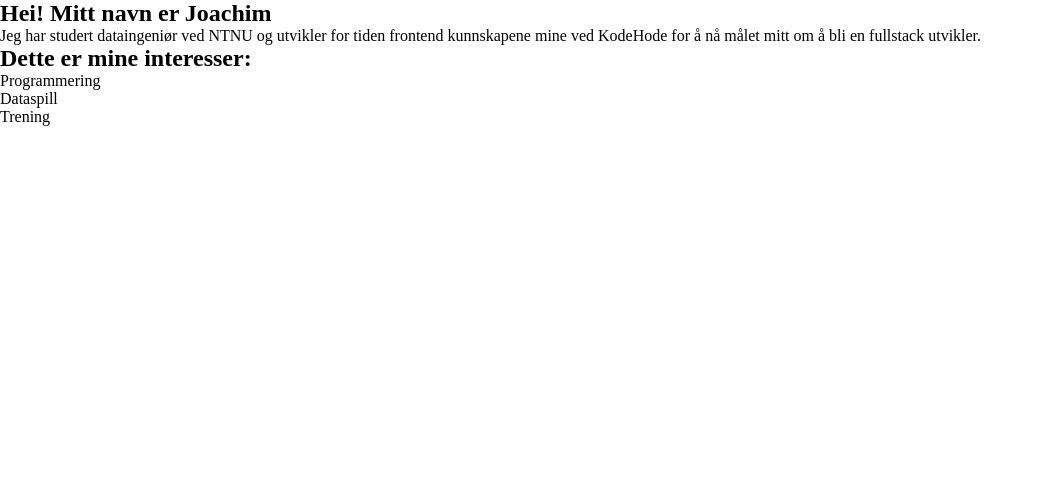
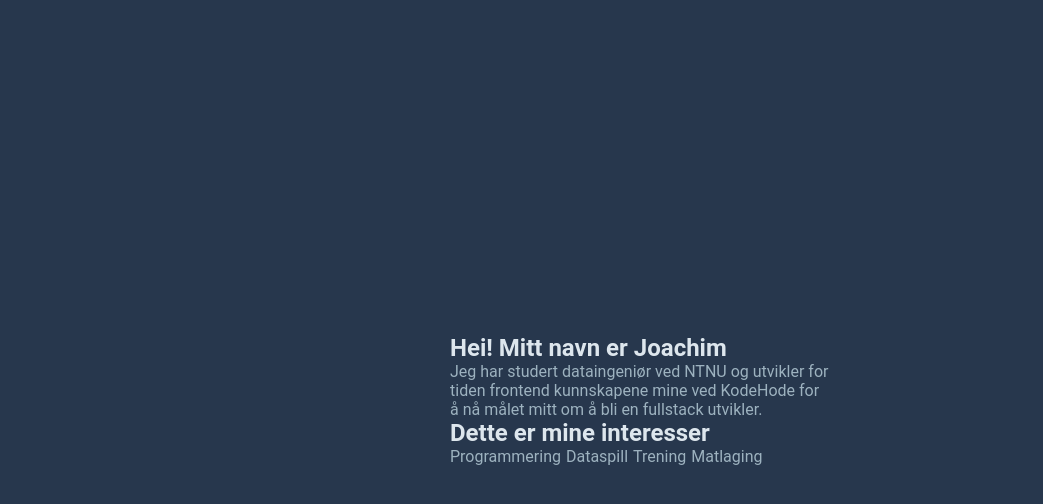
Before and after one commit to Jomerjom/Oppgave3_HTML_CSS_Intro_av_deg, a plain HTML site: page index.html in a window 1280 px wide. Shown: the whole page, without its empty margins (0-1043 px from the left). Drawn offline with Linux system fonts and the light colour scheme.

Commit message:
small adjustments in html and created styling

```diff
--- a/index.html
+++ b/index.html
@@ -9,20 +9,19 @@
 <body>
 <main>
     <section class="introduksjon">
-        <div>
+    <div>
         <h1>Hei! Mitt navn er Joachim</h1>
         <p>Jeg har studert dataingeniør ved NTNU og utvikler for tiden frontend kunnskapene mine ved KodeHode for å nå målet mitt om å bli en fullstack utvikler.</p>
     </div>
     </section>
     <section class="interesser">
     <div>
-        <h2> Dette er mine interesser:</h2>
+        <h2> Dette er mine interesser</h2>
         <ul>
-            <li>
-                <p>Programmering</p>
-                <p>Dataspill</p>
-                <p>Trening</p>
-            </li>
+            <li>Programmering</li>
+            <li>Dataspill</li>
+            <li>Trening</li>
+            <li>Matlaging</li>
         </ul>
     </div>
     </section>
--- a/style.css
+++ b/style.css
@@ -2,4 +2,51 @@
     margin: 0;
     padding: 0;
     box-sizing: border-box;
+    font-family: 'Roboto', sans-serif;
 }
+
+body {
+    background-color: #27374D
+}
+
+main {
+    display: flex;
+    flex-direction: column;
+    align-items: center;
+    justify-content: center;
+    height: 100vh;
+}
+
+.introduksjon {
+    width: 380px;
+}
+
+h1{
+    color: #DDE6ED;
+}
+
+p {
+    color: #9DB2BF;
+}
+
+
+.interesser {
+    width: 380px;
+}
+
+h2 {
+    color: #DDE6ED;
+}
+
+ul {
+    list-style: none;
+    display: flex;
+    flex-direction: row;
+    align-items: center;
+    justify-content: flex-start;
+    color: #9DB2BF;
+}
+
+li {
+    padding-right: 5px;
+}
```
